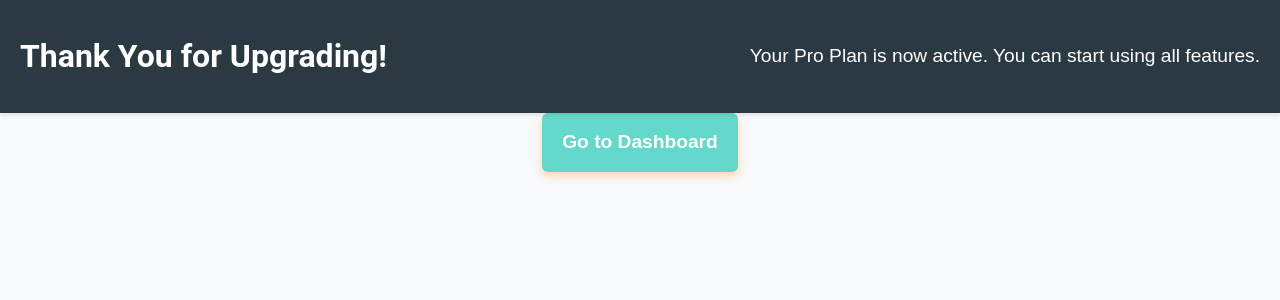
After one commit to jslad2/sales-forecasting-platform, a Flask app: template templates/success.html in a window 1280 px wide. The commit adds this page. Shown: the top 300 px of the page. Run offline with Flask 3, Linux system fonts and the light colour scheme; the template is opened without the code that fills it, so the values that code supplies are empty.

Commit message:
add success and routes

```diff
--- a/templates/index.html
+++ b/templates/index.html
@@ -23,6 +23,7 @@
             <ul>
                 <li><a href="{{ url_for('data_services') }}">Data Services</a></li>
                 <li><a href="{{ url_for('how_we_help') }}">How We Help</a></li>
+                <li><a href="{{ url_for('pricing') }}">Pricing</a></li>
                 <li><a href="{{ url_for('contact') }}">Contact</a></li>
             </ul>
         </nav>
--- /dev/null
+++ b/templates/success.html
@@ -0,0 +1,21 @@
+<!DOCTYPE html>
+<html lang="en">
+<head>
+    <meta charset="UTF-8">
+    <meta name="viewport" content="width=device-width, initial-scale=1.0">
+    <title>Payment Successful</title>
+    <link rel="stylesheet" href="static/css/style.css">
+</head>
+<body>
+
+    <header>
+        <h1>Thank You for Upgrading!</h1>
+        <p>Your Pro Plan is now active. You can start using all features.</p>
+    </header>
+
+    <div class="container">
+        <a href="{{ url_for('dashboard') }}" class="cta-button">Go to Dashboard</a>
+    </div>
+
+</body>
+</html>
```
Also changed, not shown: api/index.py (+8 -0 lines).
